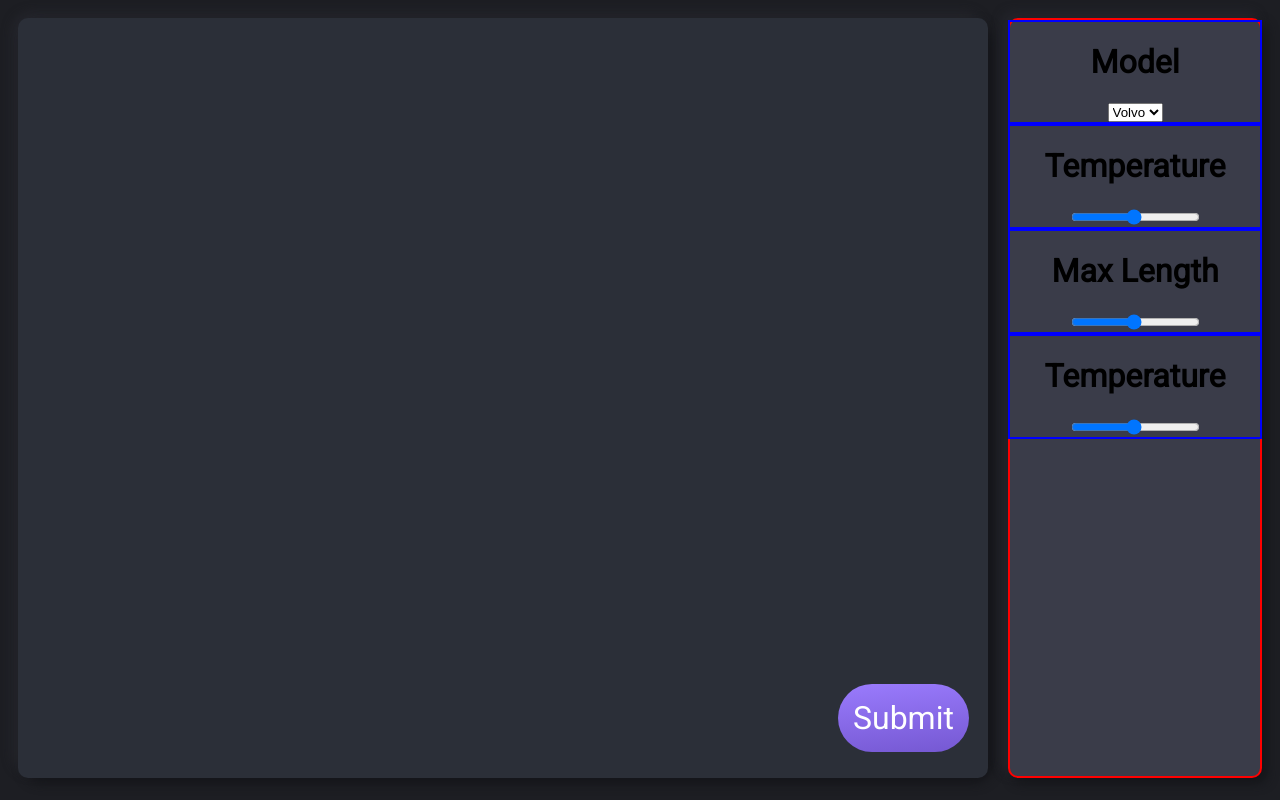
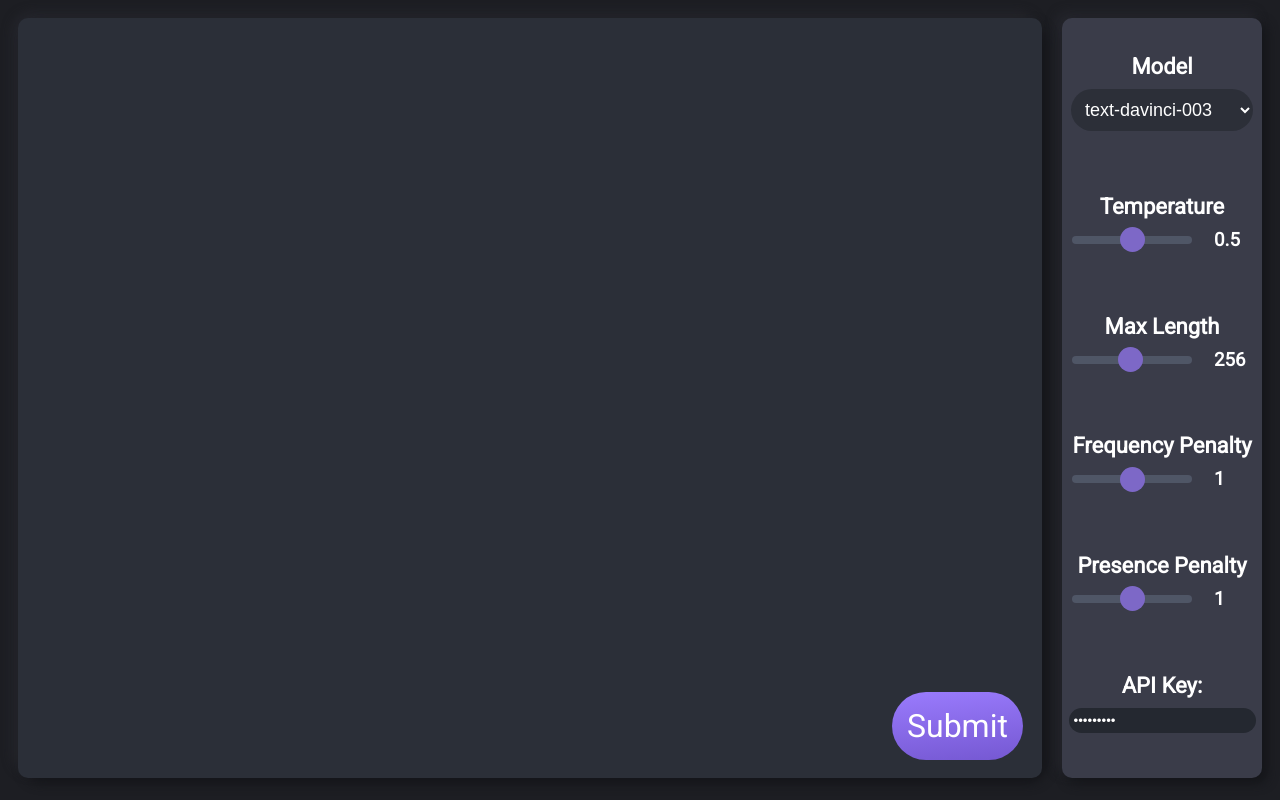
Before and after one commit to SamsterJam/OpenAI_API_NodeJS_Server, a website: page views/index.html in a window 1280 px wide. Drawn offline with Linux system fonts and the light colour scheme; files that its build step writes are made by us from their sources; files whose address does not match are found by name.

Commit message:
Finished front-end rework + quality of life update

```diff
--- a/public/css/main.css
+++ b/public/css/main.css
@@ -9,6 +9,8 @@ body{
     gap: 0px;
 }
 
+
+
 #mainArea{
     height: 95vh;
     width: 100%;
@@ -18,6 +20,7 @@ body{
     background: #1d1e23;
     box-shadow:  5px 5px 11px #141519,
              -5px -5px 11px #26272e;
+    position: relative;
 }
 
 #prompt{
@@ -28,7 +31,6 @@ body{
     margin: 0px;
     padding: 15px;
 
-    width: 100%;
     -webkit-box-sizing: border-box;
     -moz-box-sizing: border-box;
     box-sizing: border-box;
@@ -45,15 +47,32 @@ body{
     background-color: #2b2f38;
     color: white;
     border-radius: 10px;
-    overflow: hidden;
+
     font-size: 16px;
+}
 
+
+#prompt::-webkit-scrollbar-track {
+  border-radius: 10px;
+  background-color: #1d1e23;
 }
+
+#prompt::-webkit-scrollbar {
+  width: 10px;
+}
+
+#prompt::-webkit-scrollbar-thumb {
+  border-radius: 10px;
+  -webkit-box-shadow: inset 0 0 6px rgba(0, 0, 0, .3);
+  background-color: #9a7bfd;
+  max-height: 100px;
+}
+
 
 #menu{
     height: auto;
-    max-width: 250px;
-    min-width: 250px;
+    max-width: 200px;
+    min-width: 200px;
     margin: 10px;
 
     background-color: #3a3c49;
@@ -63,7 +82,7 @@ body{
 
     align-items: center;
 
-    border: 2px solid red;
+    /*border: 2px solid red;*/
     display: flex;
     flex-direction: column;
 }
@@ -72,8 +91,10 @@ body{
     font-family: 'Roboto', sans-serif;
     padding: 15px;
     position: fixed;
-    bottom: 6vh;
+    bottom: 5vh;
     margin-left: -150px;
+    outline: 0px;
+    border: 0px;
 
 
 
@@ -81,7 +102,6 @@ body{
     background-color: rgba(255, 255, 255, 0.05);
 
     border-radius: 50%;
-    background: rgb(154,123,253);
     background: linear-gradient(174deg, #9a7bfd 0%, #7558d2 100%);
     border-radius: 100px;
     color: white;
@@ -102,12 +122,138 @@ body{
 
 
 .menu-item{
-    border: 2px solid blue;
+    /*border: 2px solid blue;*/
     width: 100%;
     display: flex;
     flex-direction: column;
     align-items: center;
+    margin: auto;
 }
+
+
+#model-selection{
+  color: white;
+  background-color: #2c2f38;
+  outline: 0px;
+  border: 0px;
+  padding: 10px;
+  font-size: large;
+  border-radius: 100px;
+}
+
+#API-Key{
+  background-color: #242830;
+  outline: 0px;
+  border: 0px;
+  border-radius: 100px;
+  color: white;
+  padding: 5px;
+}
+
+h2{
+  color: white;
+  font-size: 22px;
+  margin: auto;
+  margin-bottom: 10px;
+  margin-top: 10px;
+}
+
+h3{
+  color: white;
+  min-width: 40px;
+  margin-top: auto;
+  margin-bottom: auto;
+  margin-right: 0px;
+}
+
+.slider-field{
+  display: flex;
+  flex-direction: row;
+  align-items: center;
+  gap: 20px;
+  vertical-align: middle;
+}
+
+
+
+/* The slider itself */
+.slider {
+  -webkit-appearance: none;  /* Override default CSS styles */
+  appearance: none;
+  width: 60%; /* Full-width */
+  height: 8px; /* Specified height */
+  background: #596173; /* Grey background */
+  outline: none; /* Remove outline */
+  opacity: 0.7; /* Set transparency (for mouse-over effects on hover) */
+  -webkit-transition: .2s; /* 0.2 seconds transition on hover */
+  transition: opacity .2s;
+  border-radius: 100px;
+  margin-left: 10px;
+}
+
+/* The slider handle (use -webkit- (Chrome, Opera, Safari, Edge) and -moz- (Firefox) to override default look) */
+.slider::-webkit-slider-thumb {
+  -webkit-appearance: none; /* Override default look */
+  appearance: none;
+  width: 25px; /* Set a specific slider handle width */
+  height: 25px; /* Slider handle height */
+  background: #9a7bfd; /* Green background */
+  cursor: pointer; /* Cursor on hover */
+  border-radius: 100px;
+}
+
+.slider::-moz-range-thumb {
+  width: 25px; /* Set a specific slider handle width */
+  height: 25px; /* Slider handle height */
+  background: #9a7bfd; /* Green background */
+  cursor: pointer; /* Cursor on hover */
+}
+
+
+
+#ghost-text{
+  position: absolute;
+  opacity: 50%;
+  top: 0;
+  left: 0;
+  width: 100%;
+  height: 100%;
+  background-color: transparent;
+  resize: none;
+  pointer-events:none;
+
+
+  margin: 0px;
+  padding: 15px;
+
+  -webkit-box-sizing: border-box;
+  -moz-box-sizing: border-box;
+  box-sizing: border-box;
+  resize: none;
+  border: none;
+  overflow: auto;
+  outline: none;
+
+  -webkit-box-shadow: none;
+  -moz-box-shadow: none;
+  box-shadow: none;
+
+  font-family: 'Roboto', sans-serif;
+  color: white;
+  border-radius: 10px;
+  overflow: hidden;
+  font-size: 16px;
+}
+
+
+
+
+
+
+
+
+
+
 
 
 
--- a/public/js/apiCaller.js
+++ b/public/js/apiCaller.js
@@ -1,21 +1,15 @@
-/*
-function toggleShowPass(){
-    var inpass = document.getElementById("api-key");
-    if (inpass.type === "password") {
-        inpass.type = "text";
-        document.getElementById("eye-icon").className = "fa-regular fa-eye";
-        document.getElementById("view-button").style = "border-radius: 45px; background: #121212; box-shadow: inset 5px 5px 10px #0b0b0b, inset -5px -5px 10px #191919;";
-    } else {
-        inpass.type = "password";
-        document.getElementById("eye-icon").className = "fa-regular fa-eye-slash";
-        document.getElementById("view-button").style = "border-radius: 45px; background: linear-gradient(145deg, #131313, #101010); box-shadow:  5px 5px 10px #0b0b0b, -5px -5px 10px #191919;";
-    }
+
+function clearGhostText(){
+    document.getElementById("ghost-text").value='';
 }
-*/
 
-/*
+document.getElementById('prompt').addEventListener('keydown', function(e) {
+	if(e.code == 'Enter' && e.ctrlKey) {
+		apiCallTestSubmit()
+	}
+});
 //Temerature Slider
-var slider1 = document.getElementById("selected-temp");
+var slider1 = document.getElementById("temperature-selection");
 var output1  = document.getElementById("selected-temp-value");
 output1.innerHTML = slider1.value;
 slider1.oninput = function() {
@@ -23,7 +17,7 @@ slider1.oninput = function() {
 }
 
 //Length Slider
-var slider2 = document.getElementById("selected-length");
+var slider2 = document.getElementById("length-selection");
 var output2  = document.getElementById("selected-length-value");
 output2.innerHTML = slider2.value;
 slider2.oninput = function() {
@@ -31,7 +25,7 @@ slider2.oninput = function() {
 }
 
 //Freq Slider
-var slider3 = document.getElementById("selected-frequency");
+var slider3 = document.getElementById("frequency-selection");
 var output3  = document.getElementById("selected-frequency-value");
 output3.innerHTML = slider3.value;
 slider3.oninput = function() {
@@ -39,32 +33,42 @@ slider3.oninput = function() {
 }
 
 //Pres Slider
-var slider4 = document.getElementById("selected-presence");
+var slider4 = document.getElementById("presence-selection");
 var output4  = document.getElementById("selected-presence-value");
 output4.innerHTML = slider4.value;
 slider4.oninput = function() {
     output4.innerHTML = slider4.value;
 }
 
-*/
+
+
+function hideKey(){
+    document.getElementById("API-Key").type="password";
+}
+
+function showKey(){
+    document.getElementById("API-Key").type="text";
+}
 
 function apiCallTestSubmit(){
     document.getElementById("prompt").disabled = true;
     document.getElementById("prompt").style="background-color: #1d1e23;";
     document.getElementsByClassName("loader")[0].style="visibility: visible";
+    var button = document.getElementById("submit-button");
+    button.disabled = true;
+    button.style="background: linear-gradient(174deg, #6c56b3 0%, #483683 100%);";
 
-    /*
+
     // Get the values of the input fields
-    var model = document.getElementById("selected-model");
-    var modelValue = model.value;
+    var model = document.getElementById("model-selection");
     var modelChoice = model.options[model.selectedIndex].text
 
-    var temp = document.getElementById("selected-temp").value;
-    var length = document.getElementById("selected-length").value;
-    var frequency = document.getElementById("selected-frequency").value;
-    var presence = document.getElementById("selected-presence").value;
+    var temp = document.getElementById("temperature-selection").value;
+    var length = document.getElementById("length-selection").value;
+    var frequency = document.getElementById("frequency-selection").value;
+    var presence = document.getElementById("presence-selection").value;
     var prompt = document.getElementById("prompt").value.toString();
-    var apiKey = document.getElementById("api-key").value.toString();
+    var apiKey = document.getElementById("API-Key").value.toString();
     // Get the values of the other input fields
 
     fetch('/apiCall', {
@@ -77,26 +81,34 @@ function apiCallTestSubmit(){
     })
     .then(response => response.json())
     .then(response => updateWithData(response))
-    */
+
 
 };
 
-/*
+
 function updateWithData(response){
-    if(response.choices[0].text == '' || response.choices[0] == 'API-ERROR'){
-        document.getElementById("prompt").value += '[NO COMPLEATION]';
-        document.getElementById("prompt").style="background: #1C1515;";
-
+    if(response.choices[0].text == ''){
+        document.getElementById("ghost-text").value = document.getElementById("prompt").value + ' [NO COMPLEATION]';
+    }else if(response.choices[0].text == 'API-ERROR'){
+        document.getElementById("ghost-text").value = document.getElementById("prompt").value + ' [API ERROR]';
     }else{
         document.getElementById("prompt").value += response.choices[0].text;
-        document.getElementById("prompt").style="#1d1d1d";
     }
 
-    document.getElementById("prompt").disabled = false;
-    document.getElementsByClassName("lds-facebook")[0].style="visibility: hidden";
+    var prompt = document.getElementById("prompt");
+    prompt.disabled = false;
+    prompt.style="background-color: #2b2f38;";
+    prompt.scrollTop = prompt.scrollHeight;
+
+    document.getElementsByClassName("loader")[0].style="visibility: hidden";
+
+    var button = document.getElementById("submit-button");
+    button.disabled=false;
+    button.style="background: linear-gradient(174deg, #9a7bfd 0%, #7558d2 100%);";
+
 }
 
-*/
+
 
 
 
@@ -124,4 +136,4 @@ function parseQuery(str) {
 var query = window.location.search
 var keyInfo = parseQuery(query);
 
-document.getElementById('api-key').value = keyInfo.APIkeyid;
+document.getElementById('API-Key').value = keyInfo.APIkeyid;
--- a/views/index.html
+++ b/views/index.html
@@ -13,32 +13,53 @@
   </head>
   <body>
     <span id="mainArea">
-      <textarea id="prompt" autocapitalize="false" spellcheck="true"></textarea>
-      <span id="submit-button" onclick="apiCallTestSubmit()">Submit</span>
+      <textarea id="prompt" onkeyup="clearGhostText()" autocapitalize="false" spellcheck="true"></textarea>
+      <textarea id="ghost-text" disabled="true"></textarea>
+      <button id="submit-button" onclick="apiCallTestSubmit()">Submit</button>
       <span class="loader"><span></span><span></span><span></span></span>
     </span>
 
     <span id="menu">
       <div class="menu-item">
-        <h1>Model</h1>
-        <select name="cars" id="cars">
-          <option value="volvo">Volvo</option>
-          <option value="saab">Saab</option>
-          <option value="opel">Opel</option>
-          <option value="audi">Audi</option>
+        <h2>Model</h2>
+        <select name="cars" id="model-selection">
+          <option value="volvo">text-davinci-003</option>
+          <option value="saab">text-curie-001</option>
+          <option value="opel">text-babbage-001</option>
+          <option value="audi">text-ada-001</option>
         </select>
       </div>
       <div class="menu-item">
-        <h1>Temperature</h1>
-        <input type="range" min="1" max="100" value="50" class="slider" id="myRange">
+        <h2>Temperature</h2>
+        <span class="slider-field">
+          <input type="range" min="0" max="1" value="0.5" step="0.05" class="slider" id="temperature-selection">
+          <h3 id="selected-temp-value">1</h3>
+        </span>
       </div>
       <div class="menu-item">
-        <h1>Max Length</h1>
-        <input type="range" min="1" max="100" value="50" class="slider" id="myRange">
+        <h2>Max Length</h2>
+        <span class="slider-field">
+          <input type="range" step="2" min="16" max="512" value="256" class="slider" id="length-selection">
+          <h3 id="selected-length-value">1</h3>
+        </span>
       </div>
       <div class="menu-item">
-        <h1>Temperature</h1>
-        <input type="range" min="1" max="100" value="50" class="slider" id="myRange">
+        <h2>Frequency Penalty</h2>
+        <span class="slider-field">
+          <input type="range" min="0" max="2" step="0.1" value="1" class="slider" id="frequency-selection">
+          <h3 id="selected-frequency-value">1</h3>
+        </span>
+      </div>
+      <div class="menu-item">
+        <h2>Presence Penalty</h2>
+        <span class="slider-field">
+          <input type="range" min="0" max="2" step="0.1" value="1" class="slider" id="presence-selection">
+          <h3 id="selected-presence-value">1</h3>
+        </span>
+      </div>
+      <div class="menu-item">
+        <h2>API Key:</h2>
+        <input maxlength="100" type="password" autocapitalize="off" autocomplete="off" spellcheck="false" id="API-Key" onfocus="showKey()" onblur="hideKey()"><br>
       </div>
     </span>
   </body>
```
